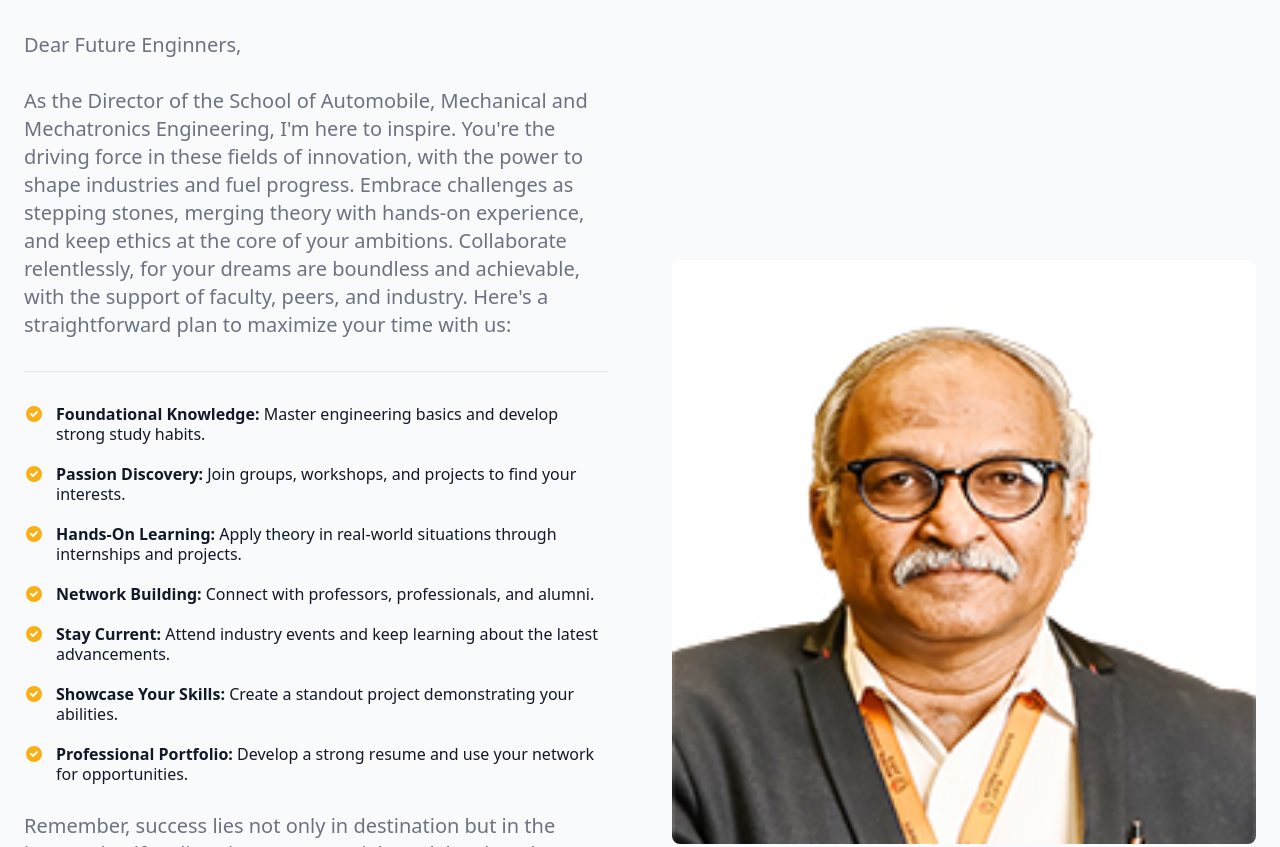
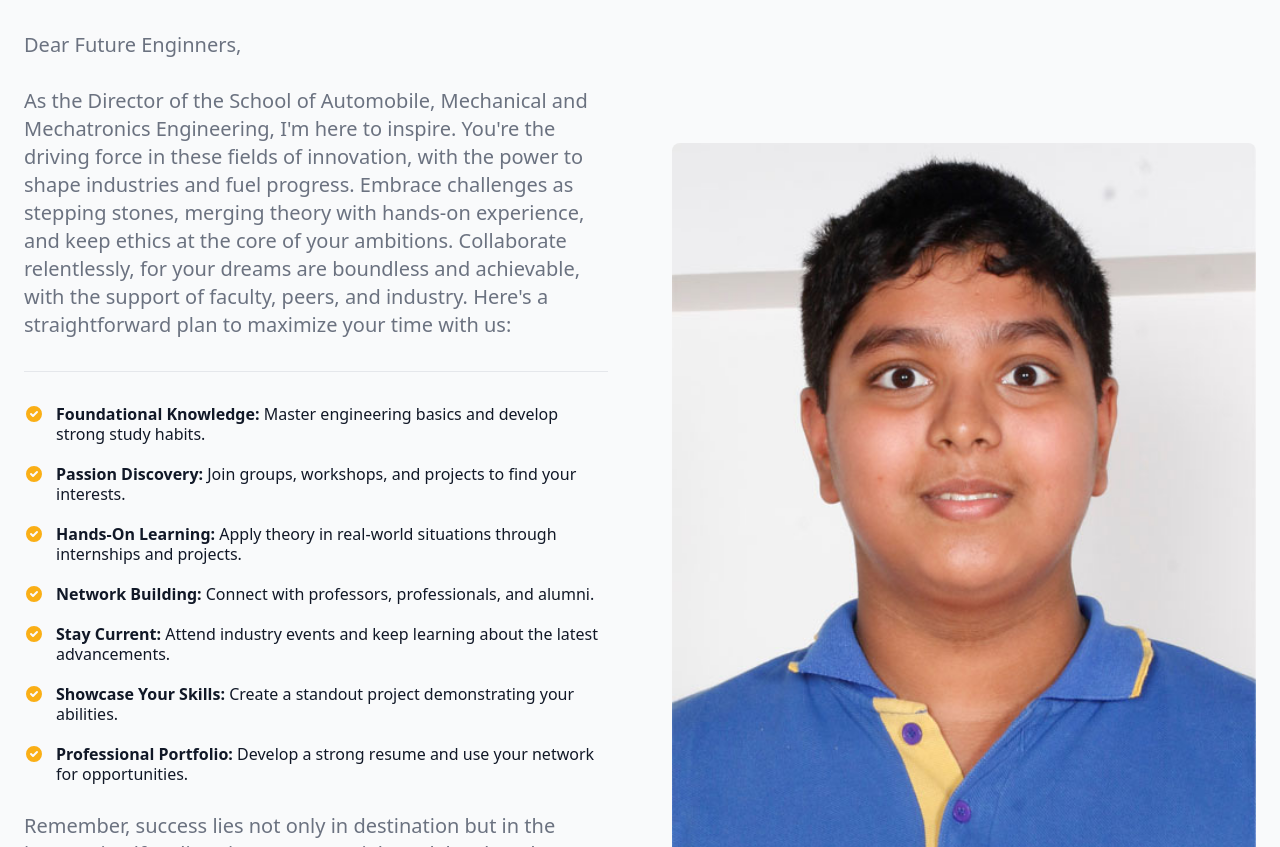
Before and after one commit to sammsip/sammsip.github.io, a website: page index.html in a window 1280 px wide. Shown: the part 908-1755 px from the top of the page. Drawn offline with nearby package versions, Linux system fonts and the light colour scheme.

Commit message:
Update index.html

```diff
--- a/index.html
+++ b/index.html
@@ -176,7 +176,7 @@
                         School of Automobile, Mechanical, and Mechatronics Engineering<br>
                         Manipal University Jaipur</b></p>
                 </div>
-                <img class="w-full mb-4 rounded-lg lg:mb-0 lg:flex" src="./images/director.jpg" alt="dashboard feature image">
+                <img class="w-full mb-4 rounded-lg lg:mb-0 lg:flex" src="./images/rohany.jpg" alt="dashboard feature image">
             </div>
         </div>
       </section>
```
